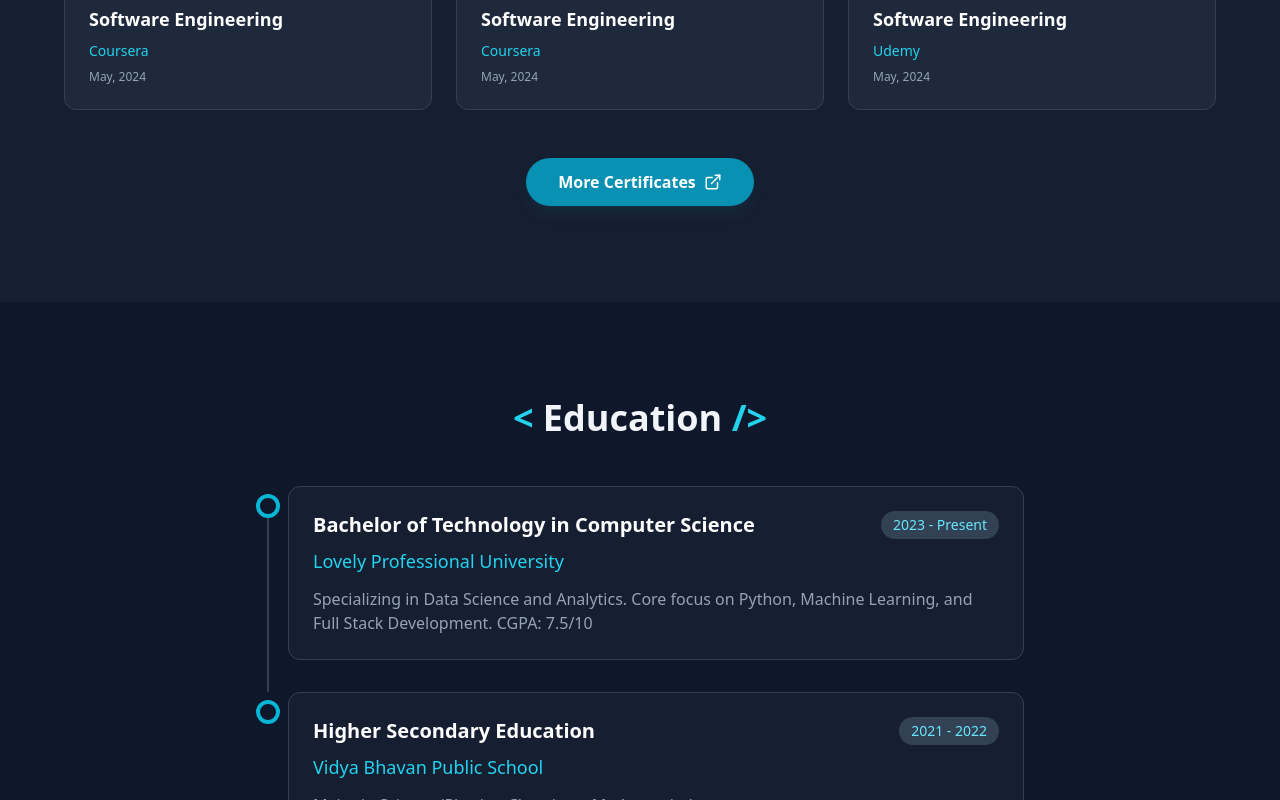
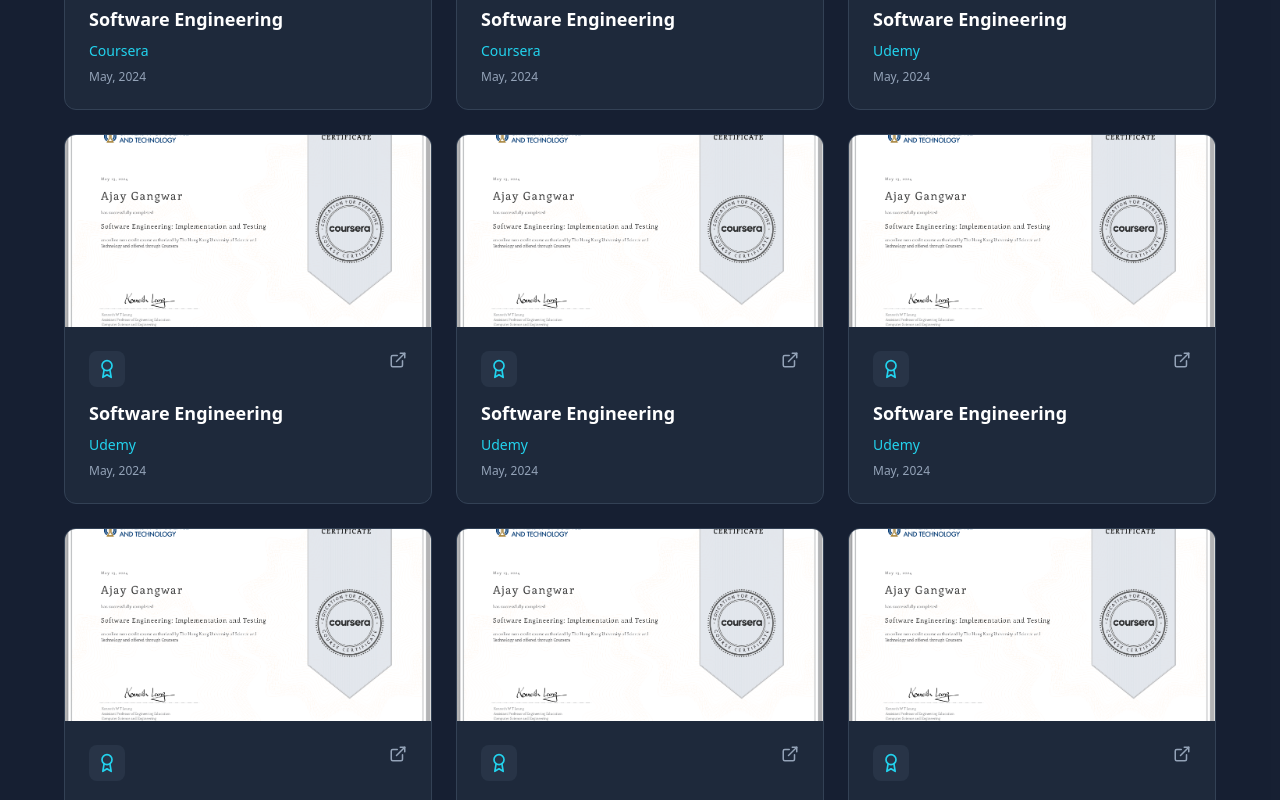
Before and after one commit to ajaygangwar945/My-Portfolio, a React (Vite) app: page / in a window 1280 px wide. Shown: the part 6140-6940 px from the top of the page. Built offline with nearby package versions, Linux system fonts and the light colour scheme.

Commit message:
updated code

```diff
--- a/src/data.jsx
+++ b/src/data.jsx
@@ -257,6 +257,111 @@
             date: "May, 2024",
             image: "/software.png",
             link: "#"
+        },
+        {
+            title: "Software Engineering",
+            organization: "Udemy",
+            date: "May, 2024",
+            image: "/software.png",
+            link: "#"
+        },
+        {
+            title: "Software Engineering",
+            organization: "Udemy",
+            date: "May, 2024",
+            image: "/software.png",
+            link: "#"
+        },
+        {
+            title: "Software Engineering",
+            organization: "Udemy",
+            date: "May, 2024",
+            image: "/software.png",
+            link: "#"
+        },
+        {
+            title: "Software Engineering",
+            organization: "Udemy",
+            date: "May, 2024",
+            image: "/software.png",
+            link: "#"
+        },
+        {
+            title: "Software Engineering",
+            organization: "Udemy",
+            date: "May, 2024",
+            image: "/software.png",
+            link: "#"
+        },
+        {
+            title: "Software Engineering",
+            organization: "Udemy",
+            date: "May, 2024",
+            image: "/software.png",
+            link: "#"
+        },
+        {
+            title: "Software Engineering",
+            organization: "Udemy",
+            date: "May, 2024",
+            image: "/software.png",
+            link: "#"
+        },
+        {
+            title: "Software Engineering",
+            organization: "Udemy",
+            date: "May, 2024",
+            image: "/software.png",
+            link: "#"
+        },
+        {
+            title: "Software Engineering",
+            organization: "Udemy",
+            date: "May, 2024",
+            image: "/software.png",
+            link: "#"
+        },
+        {
+            title: "Software Engineering",
+            organization: "Udemy",
+            date: "May, 2024",
+            image: "/software.png",
+            link: "#"
+        },
+        {
+            title: "Software Engineering",
+            organization: "Udemy",
+            date: "May, 2024",
+            image: "/software.png",
+            link: "#"
+        },
+        {
+            title: "Software Engineering",
+            organization: "Udemy",
+            date: "May, 2024",
+            image: "/software.png",
+            link: "#"
+        },
+        {
+            title: "Software Engineering",
+            organization: "Udemy",
+            date: "May, 2024",
+            image: "/software.png",
+            link: "#"
+        },
+        {
+            title: "Software Engineering",
+            organization: "Udemy",
+            date: "May, 2024",
+            image: "/software.png",
+            link: "#"
+        },
+        {
+            title: "Software Engineering",
+            organization: "Udemy",
+            date: "May, 2024",
+            image: "/software.png",
+            link: "#"
         }
     ],
     social: {
```
